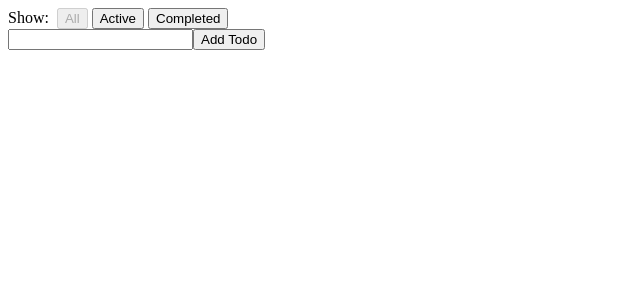
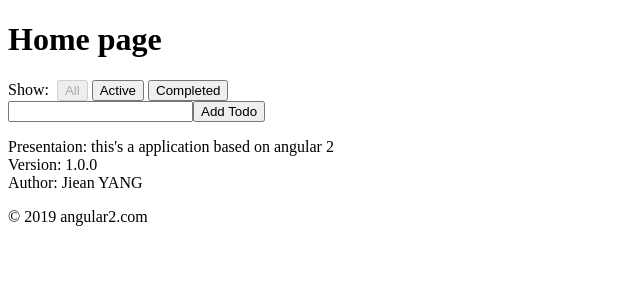
Before and after one commit to xiaokaup/AWS, a React (Create React App) app in the folder react/: page / in a window 1280 px wide. Shown: the top 300 px of the page, without its empty margins (0-640 px from the left). Built offline with nearby package versions, Linux system fonts and the light colour scheme.

Commit message:
Add pages folder

```diff
--- a/react/src/App.js
+++ b/react/src/App.js
@@ -1,13 +1,21 @@
 import React from 'react'
-import FilterTodoView from './components/FilterTodo/FilterTodoView'
-import AddTodoView from './components/AddTodo/AddTodoView'
-import VisibleTodoListContainer from './components/VisibleTodoList/VisibleTodoListContainer'
+import Header from './pages/Common/Header'
+import Footer from './pages/Common/Footer'
+import HomePage from './pages/HomePage'
+
 
 const App = () => (
 	<div>
-		<FilterTodoView />
-		<AddTodoView />
-		<VisibleTodoListContainer />
+		<Header />
+
+		{/*<nav>
+			<a routerLink="/dashboard">Dashboard</a>
+			<a routerLink="/heroes">Heroes</a>
+		</nav>	*/}
+
+		<HomePage />
+
+		<Footer />
 	</div>
 )
 
--- /dev/null
+++ b/react/src/pages/Common/Footer.js
@@ -0,0 +1,14 @@
+import React from 'react'
+
+const Footer = () => (
+	<footer>
+		<dl>
+			<dt>Presentaion: this's a application based on angular 2</dt>
+			<dt>Version: 1.0.0</dt>
+			<dt>Author: Jiean YANG</dt>
+		</dl>
+		<p>&copy; 2019 angular2.com</p>
+	</footer>
+)
+
+export default Footer
--- /dev/null
+++ b/react/src/pages/Common/Header.js
@@ -0,0 +1,9 @@
+import React from 'react'
+
+const Header = () => (
+	<header>
+		<h1>Home page</h1>
+	</header>
+)
+
+export default Header
--- /dev/null
+++ b/react/src/pages/HomePage.js
@@ -0,0 +1,20 @@
+import React from 'react'
+import FilterTodoView from '../components/FilterTodo/FilterTodoView'
+import AddTodoView from '../components/AddTodo/AddTodoView'
+import VisibleTodoListContainer from '../components/VisibleTodoList/VisibleTodoListContainer'
+
+const HomePage = () => (
+	<div id="main">
+		{/*<div id="messages">
+			<app-messages></app-messages>
+		</div>
+		<div id="content">
+			<router-outlet></router-outlet>
+		</div>*/}
+		<FilterTodoView />
+		<AddTodoView />
+		<VisibleTodoListContainer />
+	</div>
+)
+
+export default HomePage
```
